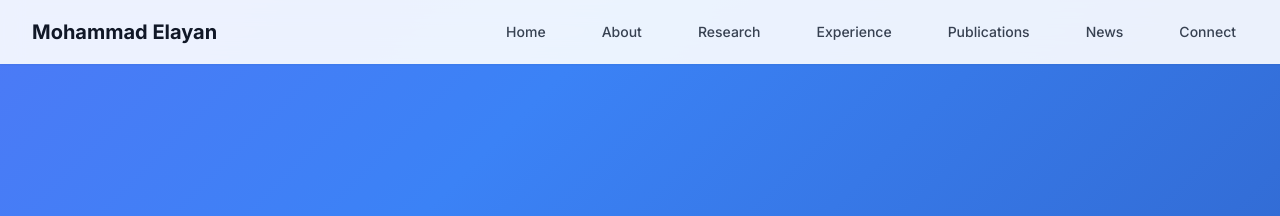
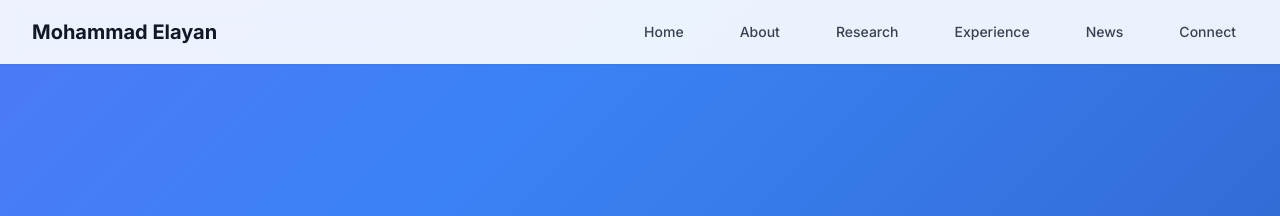
Before and after one commit to mselayan/mselayan.github.io, a Jekyll site: the page index.html, which Jekyll copies as it is, in a window 1280 px wide. Shown: the top 216 px of the page. Built offline with Jekyll 4.4.1, drawn with Linux system fonts in a browser that asks for light colours; nearby versions of some CDN libraries.

Commit message:
Update index.html

```diff
--- a/index.html
+++ b/index.html
@@ -73,9 +73,8 @@
                     <div class="ml-10 flex items-baseline space-x-8">
                         <a href="#home" class="nav-link text-gray-700 hover:text-blue-600 px-3 py-2 text-sm font-medium">Home</a>
                         <a href="#about" class="nav-link text-gray-700 hover:text-blue-600 px-3 py-2 text-sm font-medium">About</a>
-                        <a href="#research" class="nav-link text-gray-700 hover:text-blue-600 px-3 py-2 text-sm font-medium">Research</a>
+                        <a href="research.html" class="nav-link text-gray-700 hover:text-blue-600 px-3 py-2 text-sm font-medium">Research</a>
                         <a href="experience.html" class="nav-link text-gray-700 hover:text-blue-600 px-3 py-2 text-sm font-medium">Experience</a>
-                        <a href="publications.html" class="nav-link text-gray-700 hover:text-blue-600 px-3 py-2 text-sm font-medium">Publications</a>
                         <a href="#news" class="nav-link text-gray-700 hover:text-blue-600 px-3 py-2 text-sm font-medium">News</a>
                         <a href="#connect" class="nav-link text-gray-700 hover:text-blue-600 px-3 py-2 text-sm font-medium">Connect</a>
                     </div>
@@ -92,8 +91,7 @@
             <div class="px-2 pt-2 pb-3 space-y-1">
                 <a href="#home" class="block px-3 py-2 text-gray-700 hover:text-blue-600">Home</a>
                 <a href="#about" class="block px-3 py-2 text-gray-700 hover:text-blue-600">About</a>
-                <a href="#research" class="block px-3 py-2 text-gray-700 hover:text-blue-600">Research</a>
-                <a href="publications.html" class="block px-3 py-2 text-gray-700 hover:text-blue-600">Publications</a>
+                <a href="research.html" class="block px-3 py-2 text-gray-700 hover:text-blue-600">Research</a>
                 <a href="experience.html" class="block px-3 py-2 text-gray-700 hover:text-blue-600">Experience</a>
                 <a href="#news" class="block px-3 py-2 text-gray-700 hover:text-blue-600">News</a>
                 <a href="#connect" class="block px-3 py-2 text-gray-700 hover:text-blue-600">Connect</a>
```
